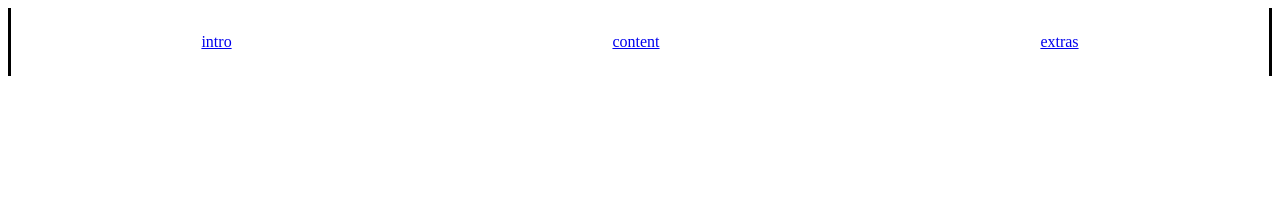
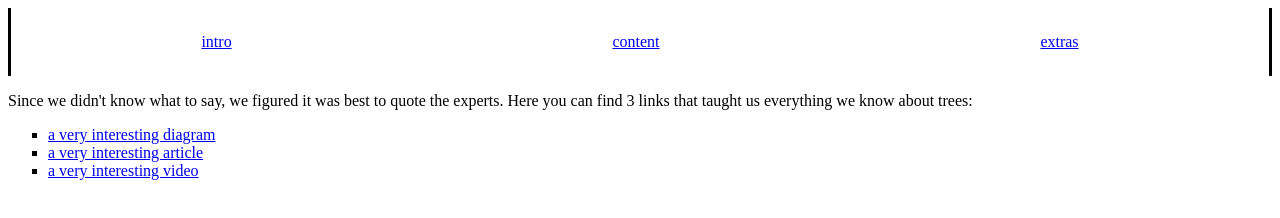
Before and after one commit to BF-FrontEnd-class-2024/group2-agile-development-all-about-trees, a website: page index.html in a window 1280 px wide. Drawn offline with Linux system fonts and the light colour scheme.

Commit message:
add info about links2

```diff
--- a/index.html
+++ b/index.html
@@ -17,5 +17,33 @@
         <a href="#extra-info">extras</a>
       </div>
     </nav>
+    <article id="main-info">
+      <p>
+        Since we didn't know what to say, we figured it was best to quote the
+        experts. Here you can find 3 links that taught us everything we know
+        about trees:
+      </p>
+      <ul class="interesting-things">
+        <li>
+          <a
+            href="https://i.pinimg.com/originals/f9/4a/d6/f94ad6c7c8b05d97c284f82edbb3fcd0.jpg"
+            target="_blank"
+            >a very interesting diagram</a
+          >
+        </li>
+        <li>
+          <a
+            href="https://treescharlotte.org/wp-content/uploads/2013/11/How-A-Tree-Works.pdf"
+            target="_blank"
+            >a very interesting article</a
+          >
+        </li>
+        <li>
+          <a href="https://www.youtube.com/watch?v=BickMFHAZR0" target="_blank"
+            >a very interesting video</a
+          >
+        </li>
+      </ul>
+    </article>
   </body>
 </html>
--- a/styles/something.css
+++ b/styles/something.css
@@ -20,3 +20,7 @@ body {
   padding-top: 2%;
   padding-bottom: 2%;
 }
+
+.interesting-things {
+  list-style-type: square;
+}
```
